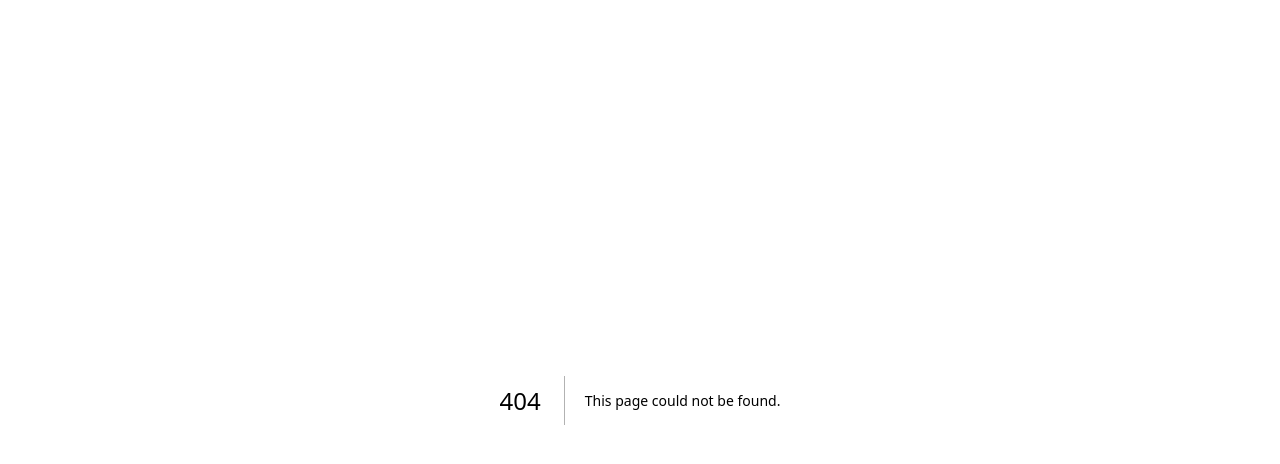
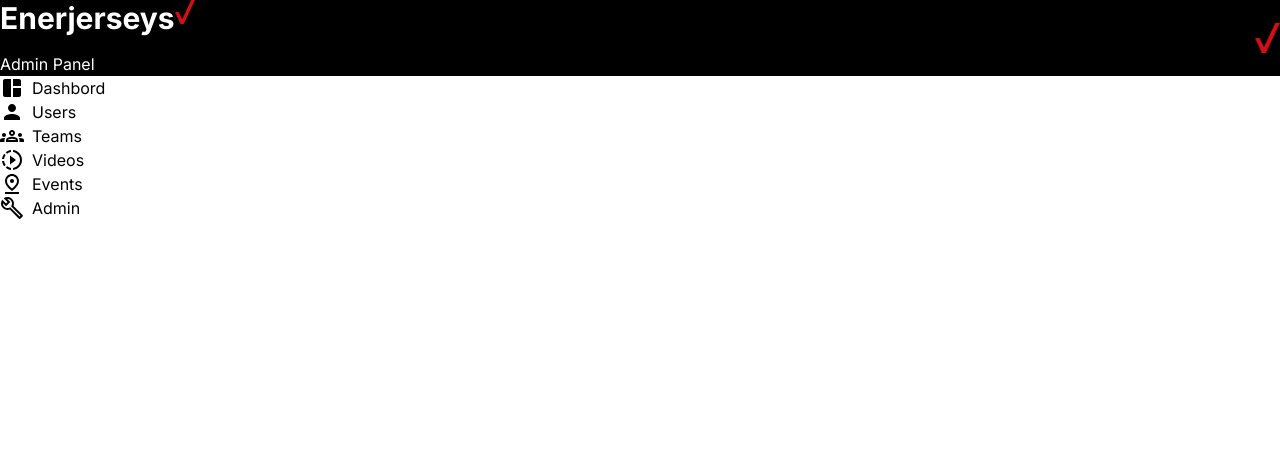
Before and after one commit to ivonamojsovska/nfl-draft-frontend, a Next.js app: page /users in a window 1280 px wide. Before the commit this address had no page. Shown: the top 464 px of the page. Built offline with nearby package versions, Linux system fonts and the light colour scheme.

Commit message:
sidebar added

```diff
--- a/components/Header.jsx
+++ b/components/Header.jsx
@@ -4,11 +4,11 @@ import Image from 'next/image';
 const Header = () => {
     return (
         <div className='w-full h-32 bg-black flex justify-between items-center px-11'>
-            <div className='flex flex-col gap-5'>
+            <div className='flex flex-col gap-4'>
                 <div className='flex gap-[2px] font-bold text-3xl'>
                     <h1 className='text-white'>Ener<span className="text-[red]">jerseys</span></h1>
                     <div>
-                        <Image src='/logo.png' alt='Logo' width={25} height={25} />
+                        <Image src='/logo.png' alt='Logo' width={20} height={25} />
                     </div>
                 </div>
                 <div>
--- /dev/null
+++ b/components/Sidebar.jsx
@@ -0,0 +1,42 @@
+import React from "react";
+import Link from "next/link";
+
+import SpaceDashboardIcon from '@mui/icons-material/SpaceDashboard';
+import PersonIcon from '@mui/icons-material/Person';
+import GroupsOutlinedIcon from '@mui/icons-material/GroupsOutlined';
+import SlowMotionVideoOutlinedIcon from '@mui/icons-material/SlowMotionVideoOutlined';
+import PinDropOutlinedIcon from '@mui/icons-material/PinDropOutlined';
+import BuildOutlinedIcon from '@mui/icons-material/BuildOutlined';
+
+const Sidebar = () => {
+    return (
+        <div className="w-[10rem] h-[18.75rem] flex flex-col justify-around">
+            <Link href='/users' className="flex items-center gap-2 px-4 py-2 hover:bg-[#FDE5E5] rounded">
+                <SpaceDashboardIcon  />
+                <p>Dashbord</p>
+            </Link>
+            <Link href='/users' className="flex items-center gap-2 px-4 py-2 hover:bg-[#FDE5E5] rounded">
+                <PersonIcon />
+                <p>Users</p>
+            </Link>
+            <Link href='/teams' className="flex items-center gap-2 px-4 py-2 hover:bg-[#FDE5E5] rounded">
+                <GroupsOutlinedIcon />
+                <p>Teams</p>
+            </Link>
+            <Link href='/videos' className="flex items-center gap-2 px-4 py-2 hover:bg-[#FDE5E5] rounded">
+                <SlowMotionVideoOutlinedIcon />
+                <p>Videos</p>
+            </Link>
+            <Link href='/events' className="flex items-center gap-2 px-4 py-2 hover:bg-[#FDE5E5] rounded">
+                <PinDropOutlinedIcon />
+                <p>Events</p>
+            </Link>
+            <Link href='/admin' className="flex items-center gap-2 px-4 py-2 hover:bg-[#FDE5E5] rounded">
+                <BuildOutlinedIcon />
+                <p>Admin</p>
+           </Link>
+        </div>
+    )
+}
+
+export default Sidebar;
--- a/package.json
+++ b/package.json
@@ -11,6 +11,7 @@
   "dependencies": {
     "@emotion/react": "^11.11.4",
     "@emotion/styled": "^11.11.0",
+    "@mui/icons-material": "^5.15.12",
     "@mui/material": "^5.15.12",
     "next": "14.1.3",
     "react": "^18",
--- a/src/app/login/page.js
+++ b/src/app/login/page.js
@@ -5,6 +5,7 @@ import { useState } from 'react';
 import TextField from '@mui/material/TextField';
 import Button from '@mui/material/Button';
 import Header from '../../../components/Header';
+import Image from 'next/image';
 
 const Login = () => {
 
@@ -31,7 +32,7 @@ const Login = () => {
     return (
         <div>
             <Header />
-        <div className='center max-w-[28.75rem] p-[2.5rem] flex flex-col gap-5 border border-solid border-1 rounded'>
+        <div className='center max-w-[28.75rem] p-[2.5rem] flex flex-col gap-5 border border-solid border-1 rounded-2xl'>
             <div>
                 <h1 className='font-bold text-3xl'>Sign In</h1>
             </div>
@@ -39,7 +40,7 @@ const Login = () => {
                 <TextField id="outlined-basic" label="Username" variant="outlined" value={username} required onChange={handleUsernameChange} />
                 <TextField id="outlined-basic" label="Password" variant="outlined" required value={password} onChange={handlePasswordChange}/>
                 <div>
-                    <Button className='bg-black text-white p-3 w-full rounded-full' type='submit'>
+                    <Button className='bg-black text-white p-3 w-full rounded-full hover:text-black' type='submit'>
                     Continue
                 </Button>
                 </div>
--- /dev/null
+++ b/src/app/users/page.js
@@ -0,0 +1,21 @@
+import React from 'react'
+import Image from 'next/image'
+
+import Header from '../../../components/Header'
+import Sidebar from '../../../components/Sidebar'
+
+const Users = () => {
+    return (
+        <div className=''>
+            <div>
+                <Header/>
+            </div>
+            <div>
+                <Sidebar/>
+            </div>
+        </div>
+
+    )
+}
+
+export default Users
--- a/tailwind.config.js
+++ b/tailwind.config.js
@@ -12,6 +12,9 @@ module.exports = {
         "gradient-conic":
           "conic-gradient(from 180deg at 50% 50%, var(--tw-gradient-stops))",
       },
+      fontFamily: {
+        'sans': ['Helvetica Neue', 'Arial', 'sans-serif'],
+      },
     },
   },
   plugins: [],
```
Also changed, not shown: 1 other file (tests, documents, lock files or other folders).
